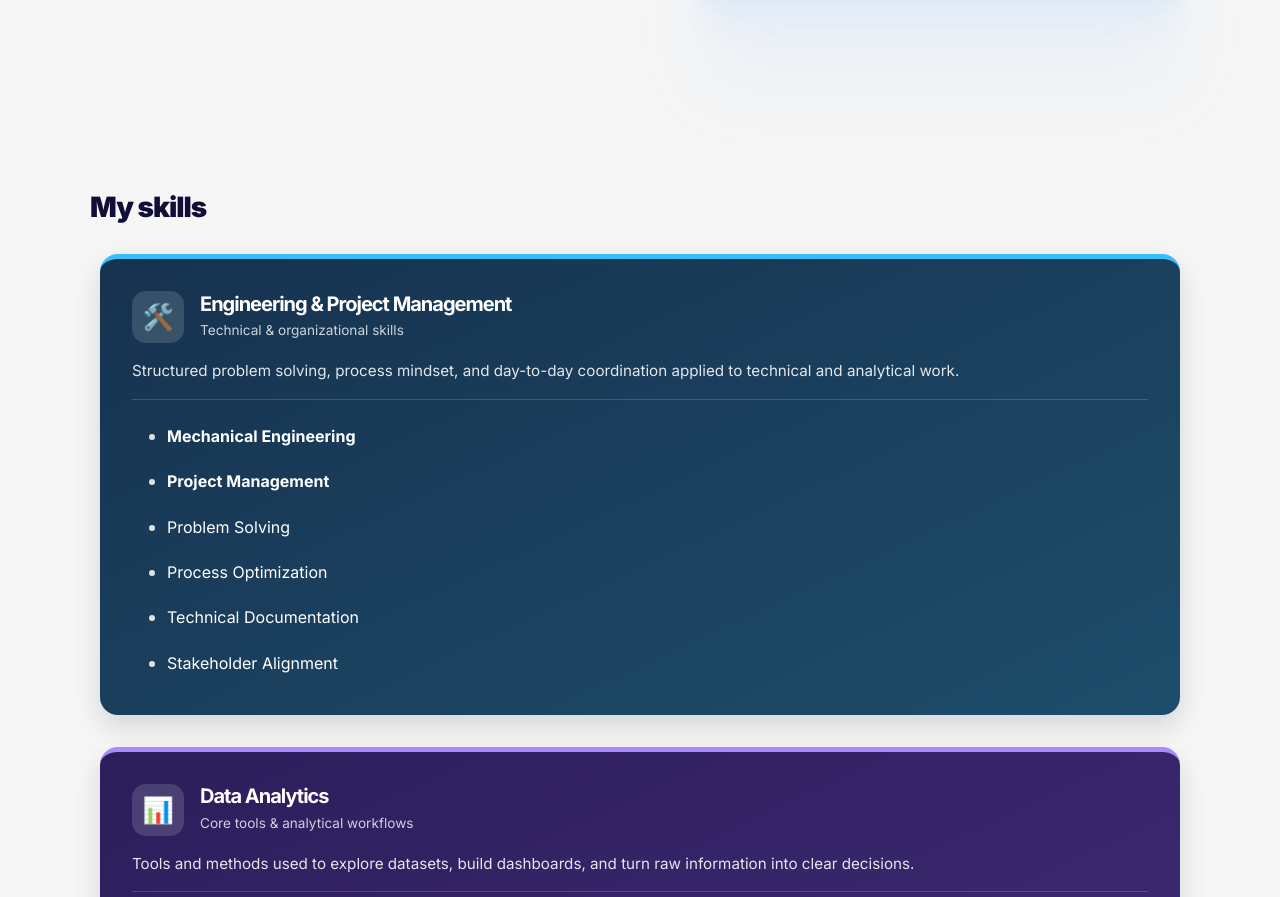
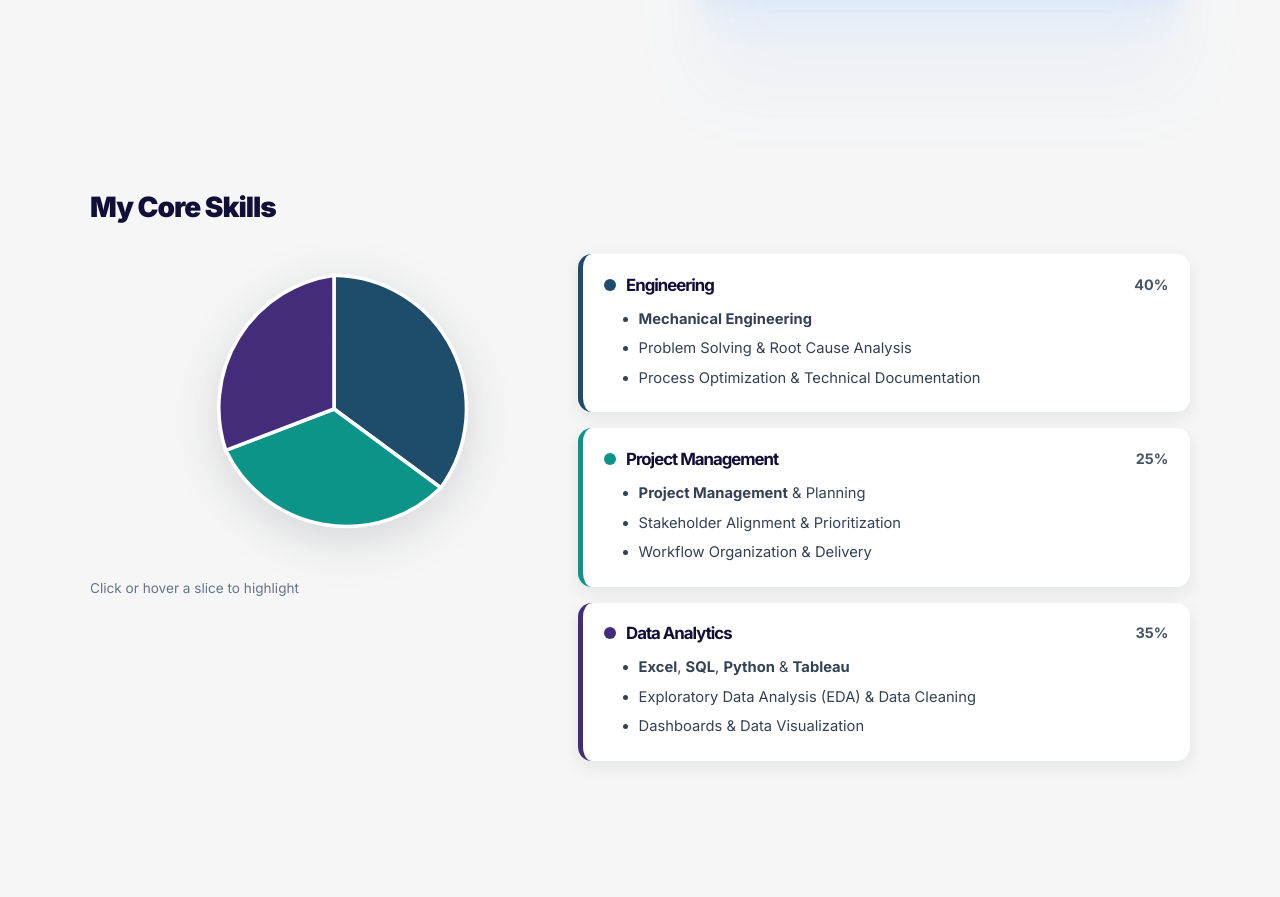
Before and after one commit to gcasarin/gcasarin.github.io, a Jekyll site: the page built from index.html, in a window 1280 px wide. Shown: the part 771-1668 px from the top of the page. Built offline with Jekyll 4.4.1, drawn with Linux system fonts in a browser that asks for light colours; some of the changed text lies outside the part shown.

Commit message:
Update section-skills.html

```diff
--- a/_includes/section-skills.html
+++ b/_includes/section-skills.html
@@ -2,60 +2,70 @@
   <div class="container">
     <div class="row">
       <div class="col-md-12 text-center">
-        <h2 class="section-title">My skills</h2>
+        <h2 class="section-title">My Core Skills</h2>
       </div>
     </div>
 
-    <div class="row mt-4 skills-row">
-      <!-- Raccoglitore verticale 1: Engineering & Project Management -->
-      <div class="col-md-6 skills-col">
-        <div class="skill-column skill-column--engineering h-100">
-          <div class="skill-column__header">
-            <span class="skill-column__icon" aria-hidden="true">🛠️</span>
-            <div>
-              <h4 class="skill-column__title">Engineering & Project Management</h4>
-              <p class="skill-column__tag">Technical & organizational skills</p>
+    <div class="row mt-4 align-items-center pie-layout">
+      <!-- Grafico a torta (3 spicchi: 40% Engineering, 25% Project Management, 35% Data Analytics) -->
+      <div class="col-lg-5 mb-4 mb-lg-0 text-center">
+        <div class="pie-wrapper">
+          <svg class="skills-pie" viewBox="0 0 220 220" role="img" aria-label="Skills breakdown: Engineering, Project Management, and Data Analytics">
+            <!-- Spicchio 1: Engineering (40% -> 0° a 144°) -->
+            <path class="pie-slice" d="M 110 110 L 110 15 A 95 95 0 0 1 185.8 165.9 Z" fill="#1e4d6b" data-target="eng" />
+            <!-- Spicchio 2: Project Management (25% -> 144° a 234°) -->
+            <path class="pie-slice" d="M 110 110 L 185.8 165.9 A 95 95 0 0 1 33.2 139.3 Z" fill="#0d9488" data-target="pm" />
+            <!-- Spicchio 3: Data Analytics (35% -> 234° a 360°) -->
+            <path class="pie-slice" d="M 110 110 L 33.2 139.3 A 95 95 0 0 1 110 15 Z" fill="#432c7a" data-target="da" />
+          </svg>
+        </div>
+        <p class="pie-hint">Click or hover a slice to highlight</p>
+      </div>
+
+      <!-- Dettaglio skill dei 3 spicchi -->
+      <div class="col-lg-7">
+        <div class="pie-pillars">
+          <!-- 1. Engineering -->
+          <div class="pie-pillar pie-pillar--eng" data-slice="eng">
+            <div class="pie-pillar__head">
+              <span class="pie-dot" style="background: #1e4d6b;"></span>
+              <h4 class="pie-pillar__title">Engineering</h4>
+              <span class="pie-share">40%</span>
             </div>
+            <ul class="pie-pillar__list">
+              <li><strong>Mechanical Engineering</strong></li>
+              <li>Problem Solving & Root Cause Analysis</li>
+              <li>Process Optimization & Technical Documentation</li>
+            </ul>
           </div>
 
-          <p class="skill-column__desc">
-            Structured problem solving, process mindset, and day-to-day coordination applied to technical and analytical work.
-          </p>
-
-          <ul class="skill-column__list">
-            <li><strong>Mechanical Engineering</strong></li>
-            <li><strong>Project Management</strong></li>
-            <li>Problem Solving</li>
-            <li>Process Optimization</li>
-            <li>Technical Documentation</li>
-            <li>Stakeholder Alignment</li>
-          </ul>
-        </div>
-      </div>
-
-      <!-- Raccoglitore verticale 2: Data Analytics -->
-      <div class="col-md-6 skills-col">
-        <div class="skill-column skill-column--analytics h-100">
-          <div class="skill-column__header">
-            <span class="skill-column__icon" aria-hidden="true">📊</span>
-            <div>
-              <h4 class="skill-column__title">Data Analytics</h4>
-              <p class="skill-column__tag">Core tools & analytical workflows</p>
+          <!-- 2. Project Management -->
+          <div class="pie-pillar pie-pillar--pm" data-slice="pm">
+            <div class="pie-pillar__head">
+              <span class="pie-dot" style="background: #0d9488;"></span>
+              <h4 class="pie-pillar__title">Project Management</h4>
+              <span class="pie-share">25%</span>
             </div>
+            <ul class="pie-pillar__list">
+              <li><strong>Project Management</strong> & Planning</li>
+              <li>Stakeholder Alignment & Prioritization</li>
+              <li>Workflow Organization & Delivery</li>
+            </ul>
           </div>
 
-          <p class="skill-column__desc">
-            Tools and methods used to explore datasets, build dashboards, and turn raw information into clear decisions.
-          </p>
-
-          <ul class="skill-column__list">
-            <li><strong>Excel</strong></li>
-            <li><strong>SQL</strong></li>
-            <li><strong>Python</strong></li>
-            <li><strong>Tableau</strong></li>
-            <li>Exploratory Data Analysis (EDA)</li>
-            <li>Data Cleaning & Visualization</li>
-          </ul>
+          <!-- 3. Data Analytics -->
+          <div class="pie-pillar pie-pillar--da" data-slice="da">
+            <div class="pie-pillar__head">
+              <span class="pie-dot" style="background: #432c7a;"></span>
+              <h4 class="pie-pillar__title">Data Analytics</h4>
+              <span class="pie-share">35%</span>
+            </div>
+            <ul class="pie-pillar__list">
+              <li><strong>Excel</strong>, <strong>SQL</strong>, <strong>Python</strong> & <strong>Tableau</strong></li>
+              <li>Exploratory Data Analysis (EDA) & Data Cleaning</li>
+              <li>Dashboards & Data Visualization</li>
+            </ul>
+          </div>
         </div>
       </div>
     </div>
@@ -63,99 +73,124 @@
 </section>
 
 <style>
-  .skills-section .skills-row {
-    display: flex;
-    flex-wrap: wrap;
-    margin-left: -1.25rem;
-    margin-right: -1.25rem;
-    row-gap: 2rem;
+  .skills-section .pie-wrapper {
+    max-width: 310px;
+    margin: 0 auto;
+    filter: drop-shadow(0 12px 24px rgba(15, 23, 42, 0.14));
   }
 
-  .skills-section .skills-col {
-    padding-left: 1.25rem;
-    padding-right: 1.25rem;
+  .skills-section .skills-pie {
+    width: 100%;
+    height: auto;
+    display: block;
   }
 
-  .skills-section .skill-column {
-    border-radius: 18px;
-    padding: 2rem;
-    color: #ffffff;
-    box-shadow: 0 12px 28px rgba(15, 23, 42, 0.14);
-    transition: transform 0.25s ease, box-shadow 0.25s ease;
-    position: relative;
-    overflow: hidden;
+  .skills-section .pie-slice {
+    stroke: #ffffff;
+    stroke-width: 2.5;
+    cursor: pointer;
+    transform-origin: 110px 110px;
+    transition: transform 0.22s ease, opacity 0.22s ease;
   }
 
-  .skills-section .skill-column:hover {
-    transform: translateY(-5px);
-    box-shadow: 0 18px 36px rgba(15, 23, 42, 0.22);
+  .skills-section .pie-slice:hover,
+  .skills-section .pie-slice.is-active {
+    transform: scale(1.04);
   }
 
-  /* Colonna 1: Blu notte / petrolio */
-  .skills-section .skill-column--engineering {
-    background: linear-gradient(155deg, #16324f 0%, #1e4d6b 100%);
-    border-top: 5px solid #38bdf8;
+  .skills-section .pie-hint {
+    margin-top: 0.75rem;
+    font-size: 0.85rem;
+    color: #64748b;
   }
 
-  /* Colonna 2: Viola profondo / indigo */
-  .skills-section .skill-column--analytics {
-    background: linear-gradient(155deg, #2b1e5a 0%, #432c7a 100%);
-    border-top: 5px solid #a78bfa;
+  .skills-section .pie-pillars {
+    display: flex;
+    flex-direction: column;
+    gap: 1rem;
   }
 
-  .skills-section .skill-column__header {
+  .skills-section .pie-pillar {
+    background: #ffffff;
+    border-radius: 14px;
+    padding: 1.1rem 1.35rem;
+    box-shadow: 0 6px 18px rgba(15, 23, 42, 0.08);
+    border-left: 5px solid transparent;
+    transition: transform 0.2s ease, box-shadow 0.2s ease;
+  }
+
+  .skills-section .pie-pillar--eng { border-left-color: #1e4d6b; }
+  .skills-section .pie-pillar--pm  { border-left-color: #0d9488; }
+  .skills-section .pie-pillar--da  { border-left-color: #432c7a; }
+
+  .skills-section .pie-pillar.is-active {
+    transform: translateX(4px);
+    box-shadow: 0 10px 24px rgba(15, 23, 42, 0.14);
+  }
+
+  .skills-section .pie-pillar__head {
     display: flex;
     align-items: center;
-    gap: 1rem;
-    margin-bottom: 1rem;
+    gap: 0.6rem;
+    margin-bottom: 0.5rem;
   }
 
-  .skills-section .skill-column__icon {
-    display: inline-flex;
-    align-items: center;
-    justify-content: center;
-    width: 52px;
-    height: 52px;
-    border-radius: 14px;
-    background: rgba(255, 255, 255, 0.14);
-    font-size: 1.6rem;
+  .skills-section .pie-dot {
+    width: 12px;
+    height: 12px;
+    border-radius: 50%;
     flex-shrink: 0;
   }
 
-  .skills-section .skill-column__title {
+  .skills-section .pie-pillar__title {
     margin: 0;
     font-weight: 700;
-    color: #ffffff;
+    font-size: 1.05rem;
   }
 
-  .skills-section .skill-column__tag {
-    margin: 0.15rem 0 0;
-    font-size: 0.85rem;
-    color: rgba(255, 255, 255, 0.78);
+  .skills-section .pie-share {
+    margin-left: auto;
+    font-weight: 700;
+    font-size: 0.9rem;
+    color: #475569;
   }
 
-  .skills-section .skill-column__desc {
-    font-size: 0.95rem;
-    line-height: 1.55;
-    color: rgba(255, 255, 255, 0.88);
-    margin-bottom: 1.25rem;
-    padding-bottom: 1rem;
-    border-bottom: 1px solid rgba(255, 255, 255, 0.16);
+  .skills-section .pie-pillar__list {
+    margin: 0;
+    padding-left: 1.2rem;
+    font-size: 0.92rem;
+    color: #334155;
   }
 
-  .skills-section .skill-column__list {
-    list-style: disc;
-    padding-left: 1.25rem;
-    margin: 0;
-    display: flex;
-    flex-direction: column;
-    gap: 0.6rem;
-    font-size: 1rem;
-    color: #ffffff;
-  }
-
-  .skills-section .skill-column__list li::marker {
-    color: rgba(255, 255, 255, 0.85);
-    font-size: 1.1em;
+  .skills-section .pie-pillar__list li {
+    margin-bottom: 0.2rem;
   }
 </style>
+
+<script>
+  document.addEventListener("DOMContentLoaded", function () {
+    const slices = document.querySelectorAll(".skills-section .pie-slice");
+    const pillars = document.querySelectorAll(".skills-section .pie-pillar");
+
+    function setHighlight(key) {
+      slices.forEach((s) => s.classList.toggle("is-active", s.dataset.target === key));
+      pillars.forEach((p) => p.classList.toggle("is-active", p.dataset.slice === key));
+    }
+
+    function clearHighlight() {
+      slices.forEach((s) => s.classList.remove("is-active"));
+      pillars.forEach((p) => p.classList.remove("is-active"));
+    }
+
+    slices.forEach((slice) => {
+      slice.addEventListener("mouseenter", () => setHighlight(slice.dataset.target));
+      slice.addEventListener("mouseleave", clearHighlight);
+      slice.addEventListener("click", () => setHighlight(slice.dataset.target));
+    });
+
+    pillars.forEach((pillar) => {
+      pillar.addEventListener("mouseenter", () => setHighlight(pillar.dataset.slice));
+      pillar.addEventListener("mouseleave", clearHighlight);
+    });
+  });
+</script>
```
